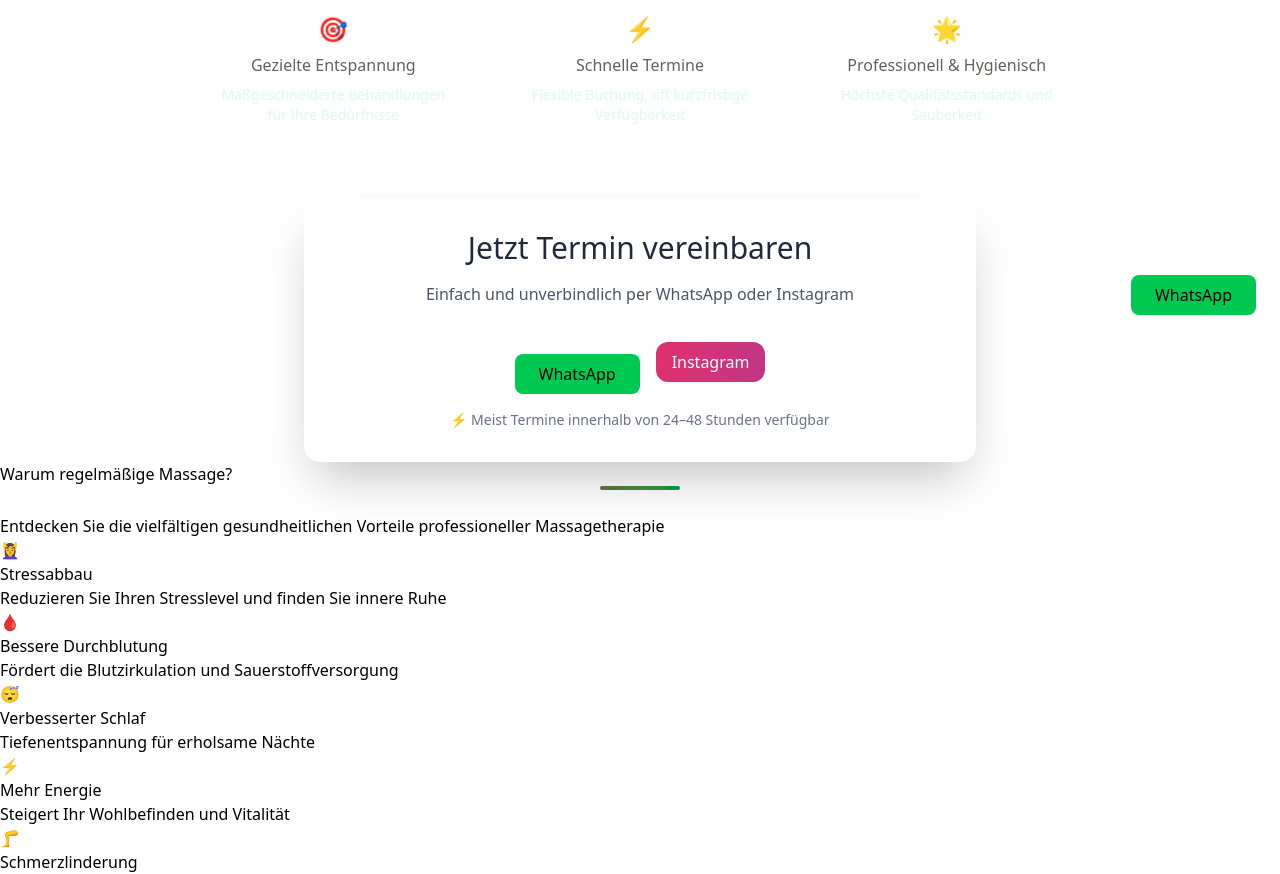
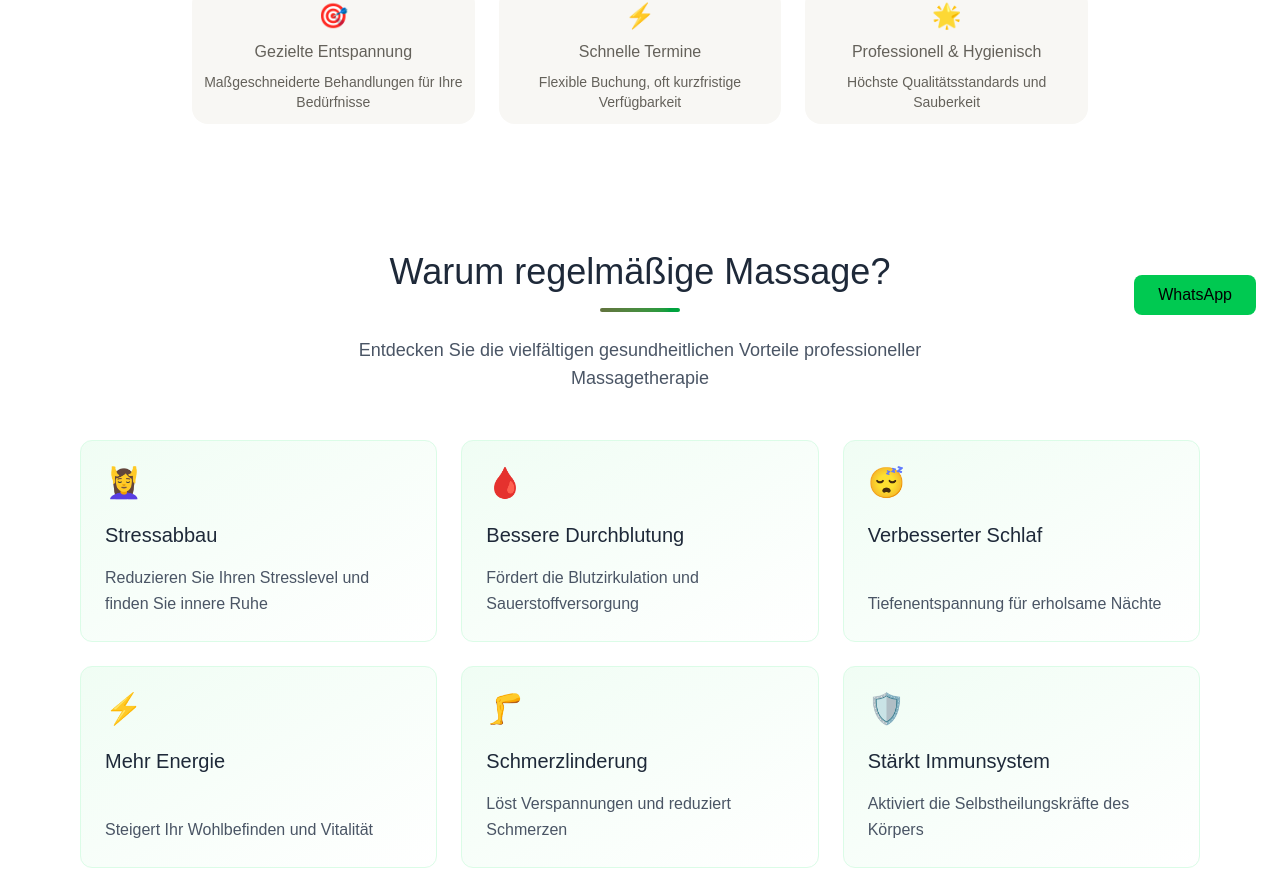
Before and after one commit to BalabaSerhii/salon, a Next.js app: page / in a window 1280 px wide. Shown: the part 461-1335 px from the top of the page. Built offline with nearby package versions, Linux system fonts and the light colour scheme.

Commit message:
добавление новой секции, фикс стилей

```diff
--- a/app/globals.css
+++ b/app/globals.css
@@ -50,9 +50,9 @@ p {
   font-weight: inherit;
 }
 
-/*
+
 :root {
-  --background: #rgb(247, 246, 242);
+  --background: #f8f7f4;
   --foreground: #64615a;
 }
 
@@ -71,7 +71,6 @@ p {
 }
 
 body {
-  background: var(--background);
   color: var(--foreground);
   font-family: Arial, Helvetica, sans-serif;
 }
@@ -84,4 +83,4 @@ body {
 
 .social-links li:hover {
   background-color: rgb(255, 255, 255);
-} */
+}
--- a/app/layout.tsx
+++ b/app/layout.tsx
@@ -14,7 +14,6 @@ const geistMono = Geist_Mono({
   variable: "--font-geist-mono",
   subsets: ["latin"],
 });
-
 
 export const metadata = {
   title: "Balaba Studio Massage – Glauburg",
@@ -57,10 +56,9 @@ export default function RootLayout({
           data-blockingmode="auto"
           type="text/javascript"
         />
-
       </head>
       <body
-        className={`${geistSans.variable} ${geistMono.variable} antialiased`}
+        className={`${geistSans.variable} ${geistMono.variable} antialiased  mx-auto  `}
       >
         <Header />
         {children}
--- /dev/null
+++ b/app/lib/benefists-data.ts
@@ -0,0 +1,32 @@
+export const benefits = [
+  {
+    icon: "💆‍♀️",
+    title: "Stressabbau",
+    description: "Reduzieren Sie Ihren Stresslevel und finden Sie innere Ruhe",
+  },
+  {
+    icon: "🩸",
+    title: "Bessere Durchblutung",
+    description: "Fördert die Blutzirkulation und Sauerstoffversorgung",
+  },
+  {
+    icon: "😴",
+    title: "Verbesserter Schlaf",
+    description: "Tiefenentspannung für erholsame Nächte",
+  },
+  {
+    icon: "⚡",
+    title: "Mehr Energie",
+    description: "Steigert Ihr Wohlbefinden und Vitalität",
+  },
+  {
+    icon: "🦵",
+    title: "Schmerzlinderung",
+    description: "Löst Verspannungen und reduziert Schmerzen",
+  },
+  {
+    icon: "🛡️",
+    title: "Stärkt Immunsystem",
+    description: "Aktiviert die Selbstheilungskräfte des Körpers",
+  },
+];
--- a/app/page.tsx
+++ b/app/page.tsx
@@ -53,13 +53,13 @@ export default function HomePage() {
       />
 
       {/* === HERO SECTION === */}
-      <header className="relative text-[#64615a] text-center" role="banner">
+      <section className="relative  text-[#64615a]  text-center " role="banner">
         <div className="bg-[#f8f7f4] pt-7 pb-10 text-center">
           <h1
             className="text-3xl md:text-5xl lg:text-4xl font-bold leading-tight pb-5 "
             itemProp="name"
           >
-            Professionelle Entspannungsmassage in{" "}<br />
+            Professionelle Entspannungsmassage in <br />
             <span className="font-semibold text-[#5c6d2f] ">
               63695 Glauburg-Stockheim
             </span>
@@ -100,17 +100,17 @@ export default function HomePage() {
             ].map((item, i) => (
               <article
                 key={i}
-                className="bg-white/10 backdrop-blur-sm rounded-xl p-6 border border-white/20 hover:bg-white/20 transition"
+                className="bg-[var(--background)] rounded-2xl p-3"
               >
                 <div className="text-2xl mb-2">{item.icon}</div>
                 <h2 className="font-semibold mb-2">{item.title}</h2>
-                <p className="text-green-100 text-sm">{item.text}</p>
+                <p className=" text-sm">{item.text}</p>
               </article>
             ))}
           </section>
 
           {/* CTA */}
-          <div className="bg-white rounded-2xl p-8 shadow-2xl max-w-2xl mx-auto">
+          {/* <div className="bg-white rounded-2xl p-8 shadow-2xl max-w-2xl mx-auto">
             <h2 className="text-2xl md:text-3xl font-bold text-gray-800 mb-4">
               Jetzt Termin vereinbaren
             </h2>
@@ -128,9 +128,9 @@ export default function HomePage() {
             <p className="text-sm text-gray-500 mt-4">
               ⚡ Meist Termine innerhalb von 24–48 Stunden verfügbar
             </p>
-          </div>
+          </div> */}
         </div>
-      </header>
+      </section>
 
       {/* === BENEFITS === */}
       <BenefitsSection />
@@ -170,7 +170,7 @@ export default function HomePage() {
               Wohlbefinden.
             </p>
           </div>
-          <Gallery />
+          {/* <Gallery /> */}
         </div>
       </section>
 
--- a/components/BenefitsSection.tsx
+++ b/components/BenefitsSection.tsx
@@ -1,60 +1,57 @@
+import { benefits } from "../app/lib/benefists-data";
 export default function BenefitsSection() {
-  const benefits = [
-    {
-      icon: "💆‍♀️",
-      title: "Stressabbau",
-      description:
-        "Reduzieren Sie Ihren Stresslevel und finden Sie innere Ruhe",
-    },
-    {
-      icon: "🩸",
-      title: "Bessere Durchblutung",
-      description: "Fördert die Blutzirkulation und Sauerstoffversorgung",
-    },
-    {
-      icon: "😴",
-      title: "Verbesserter Schlaf",
-      description: "Tiefenentspannung für erholsame Nächte",
-    },
-    {
-      icon: "⚡",
-      title: "Mehr Energie",
-      description: "Steigert Ihr Wohlbefinden und Vitalität",
-    },
-    {
-      icon: "🦵",
-      title: "Schmerzlinderung",
-      description: "Löst Verspannungen und reduziert Schmerzen",
-    },
-    {
-      icon: "🛡️",
-      title: "Stärkt Immunsystem",
-      description: "Aktiviert die Selbstheilungskräfte des Körpers",
-    },
-  ];
-
   return (
-    <section>
-      <div>
-        <div>
-          <h2>Warum regelmäßige Massage?</h2>
-          <div className="w-20 h-1 bg-gradient-to-r from-[#62733f] to-green-600 mx-auto rounded-full mb-6"></div>
-          <p>
-            {" "}
+    <section
+      aria-labelledby="benefits-heading"
+      className="py-16 md:py-20 bg-white"
+    >
+      <div className="max-w-6xl mx-auto px-4">
+        {/* Заголовок секции */}
+        <header className="text-center mb-12">
+          <h2
+            id="benefits-heading"
+            className="text-3xl md:text-4xl font-bold text-gray-800 mb-4"
+          >
+            Warum regelmäßige Massage?
+          </h2>
+          <div className="w-20 h-1 bg-gradient-to-r from-[#62733f] to-green-600 mx-auto rounded-full mb-6" />
+          <p className="text-lg text-gray-600 max-w-2xl mx-auto">
             Entdecken Sie die vielfältigen gesundheitlichen Vorteile
             professioneller Massagetherapie
           </p>
-        </div>
-        <div>
+        </header>
+
+        {/* Используем ul/li — семантика списка */}
+        <ul
+          className="grid grid-cols-1 sm:grid-cols-2 lg:grid-cols-3 gap-6"
+          aria-label="Vorteile regelmäßiger Massagen"
+        >
           {benefits.map((benefit, index) => (
-            <div key={index}>
-              {" "}
-              <div>{benefit.icon}</div>
-              <h3>{benefit.title}</h3>
-              <p>{benefit.description}</p>
-            </div>
+            <li key={index} className="h-full">
+              <article
+                className="h-full flex flex-col gap-4 bg-gradient-to-br from-green-50 to-white rounded-xl p-6 border border-green-100 hover:shadow-lg transition-all duration-300 focus-within:shadow-lg"
+                tabIndex={0} // делает карточку фокусируемой клавиатурой
+                aria-labelledby={`benefit-${index}-title`}
+              >
+                {/* Эмодзи — визуальный элемент, скрыт от скринридеров (текст заголовка даёт смысл) */}
+                <div className="text-3xl mb-1" aria-hidden="true">
+                  {benefit.icon}
+                </div>
+
+                <h3
+                  id={`benefit-${index}-title`}
+                  className="text-xl font-semibold text-gray-800"
+                >
+                  {benefit.title}
+                </h3>
+
+                <p className="text-gray-600 leading-relaxed mt-auto">
+                  {benefit.description}
+                </p>
+              </article>
+            </li>
           ))}
-        </div>
+        </ul>
       </div>
     </section>
   );
--- a/tailwind.config.js
+++ b/tailwind.config.js
@@ -4,7 +4,7 @@ module.exports = {
   theme: {
     extend: {
       colors: {
-        primary: "#2ecc71",
+        primary: "#f8f7f4",
       },
     },
   },
```
